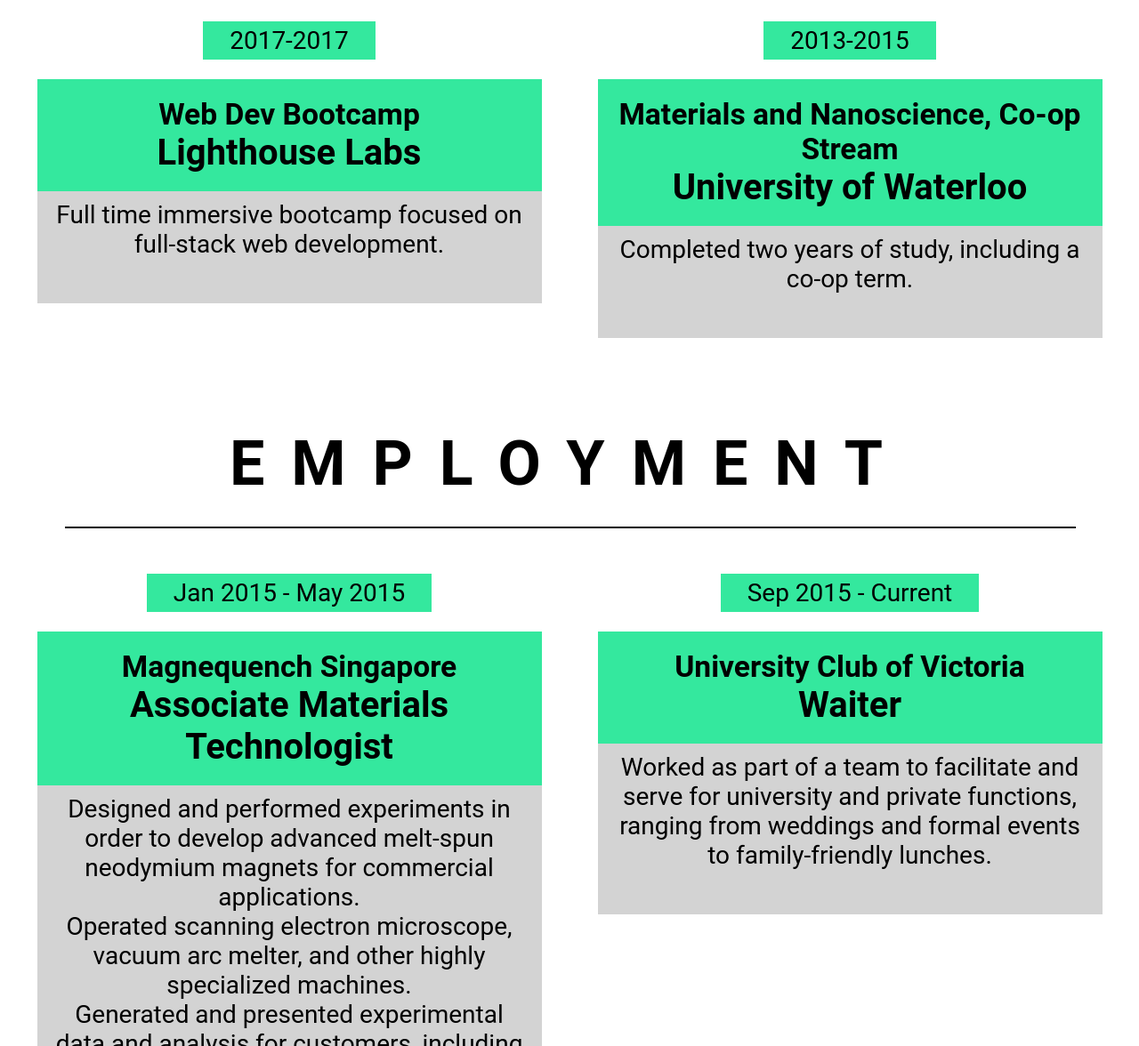
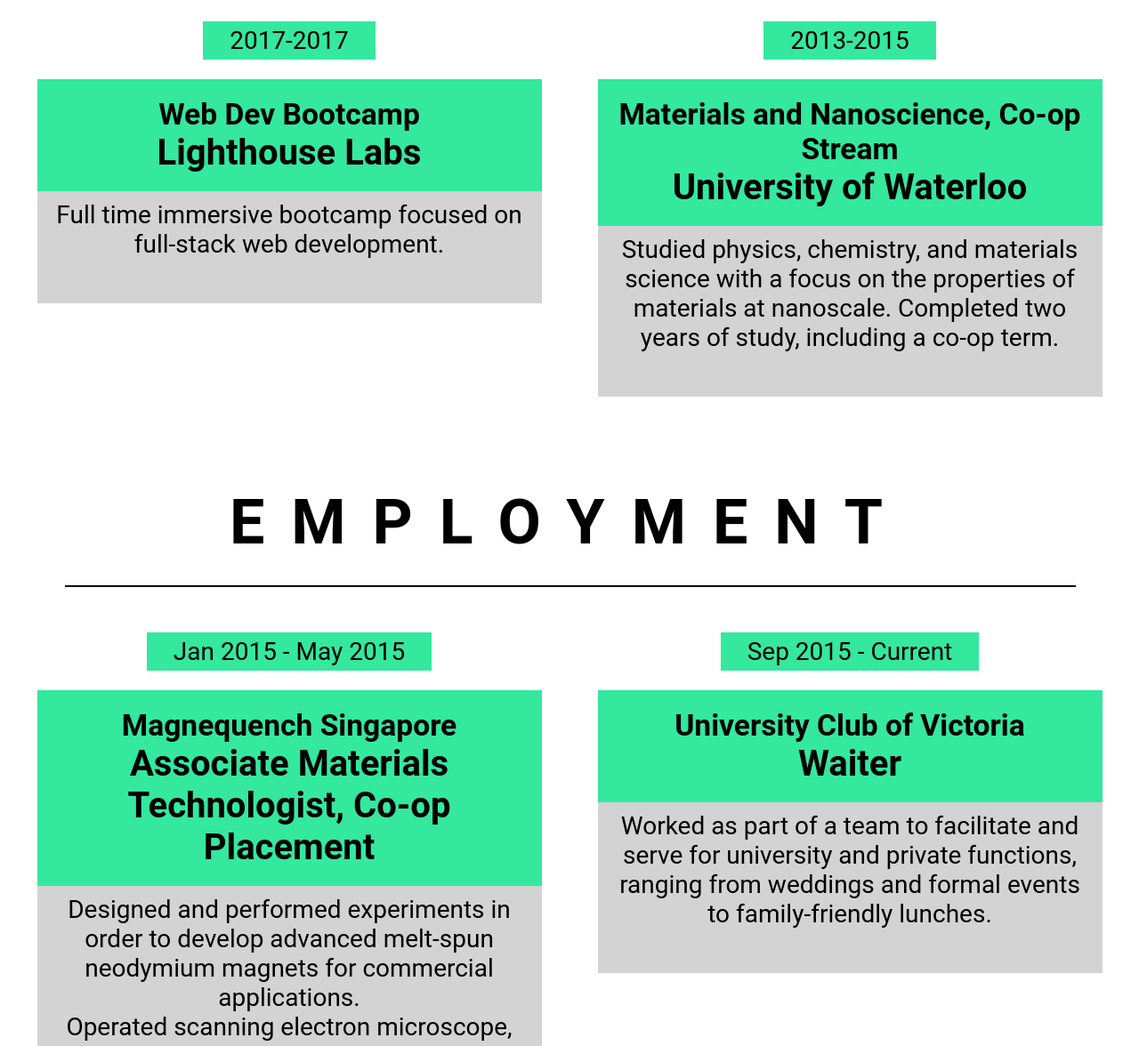
Before and after one commit to JohYoshida/JohYoshida.github.io, a plain HTML site: page index.html in a window 1280 px wide. Shown: the part 1656-2832 px from the top of the page at 89% size. Drawn offline with Linux system fonts and the light colour scheme.

Commit message:
Added context to Waterloo studies and co-op

```diff
--- a/index.html
+++ b/index.html
@@ -99,7 +99,7 @@
               <h4>University of Waterloo</h4>
             </div>
             <div class="edu-info">
-              <p>Completed two years of study, including a co-op term.</p>
+              <p>Studied physics, chemistry, and materials science with a focus on the properties of materials at nanoscale. Completed two years of study, including a co-op term.</p>
             </div>
           </div>
         </div>
@@ -114,7 +114,7 @@
             <span class="emp-year">Jan 2015 - May 2015</span>
             <div class="emp-head">
               <h5>Magnequench Singapore</h5>
-              <h4>Associate Materials Technologist</h4>
+              <h4>Associate Materials Technologist, Co-op Placement</h4>
             </div>
             <div class="emp-info">
               <p>Designed and performed experiments in order to develop advanced melt-spun neodymium magnets for commercial applications.</p>
```
